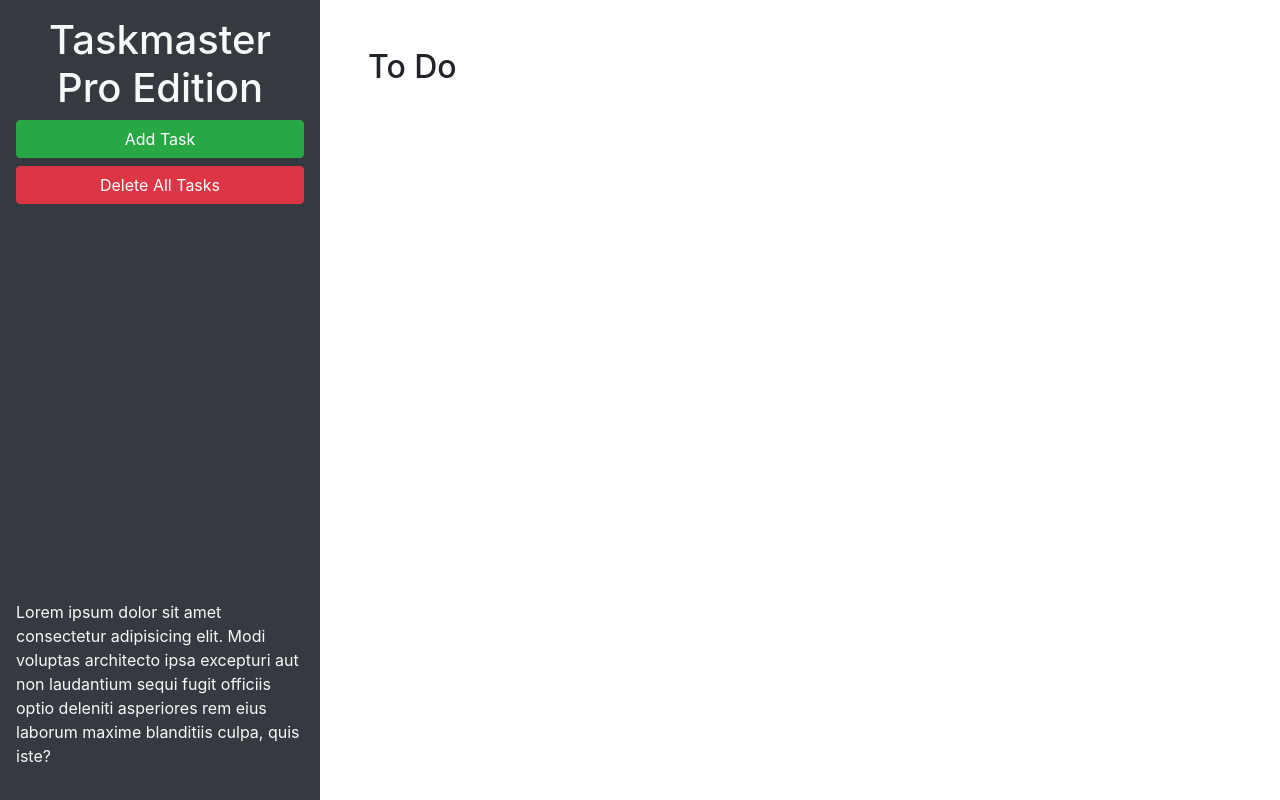
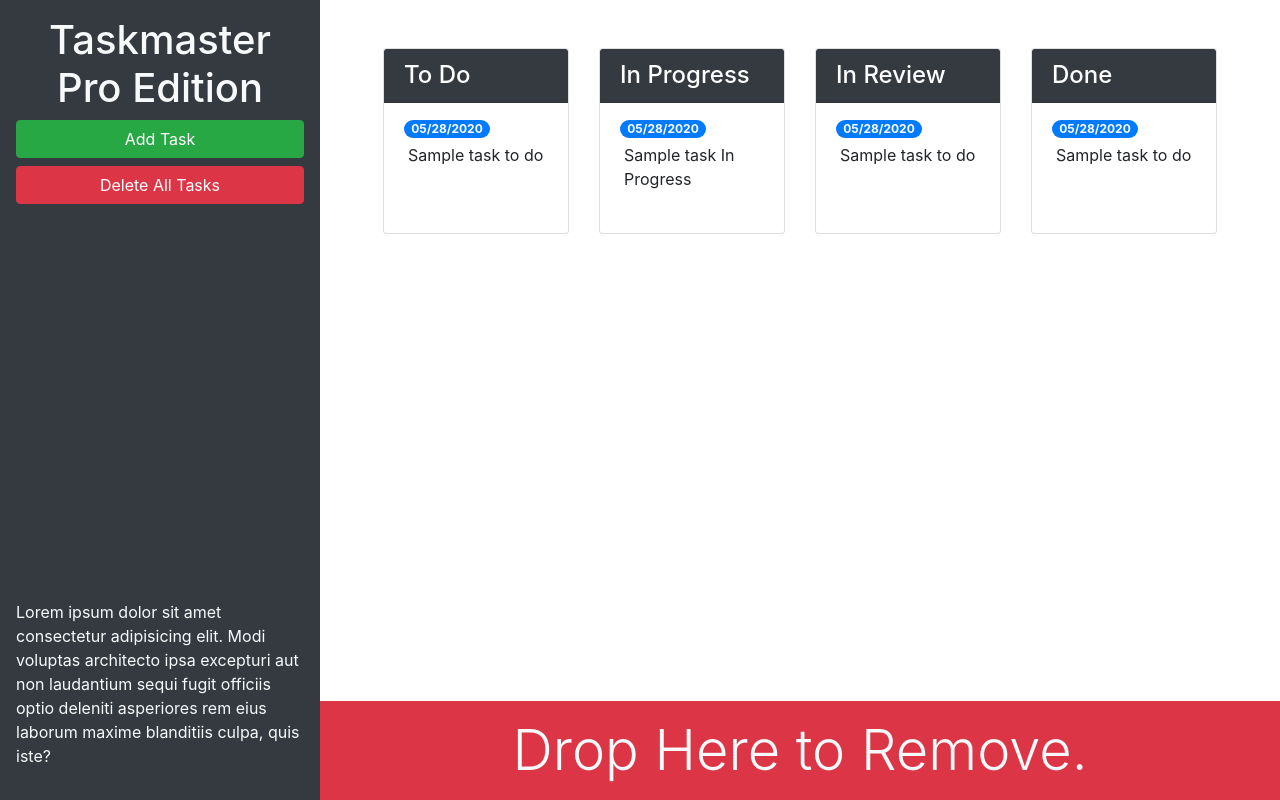
Before and after one commit to ajureel/taskmaster-pro, a plain HTML site: page index.html in a window 1280 px wide. Drawn offline with nearby package versions, Linux system fonts and the light colour scheme.

Commit message:
added columns and bootstrap formatting

```diff
--- a/index.html
+++ b/index.html
@@ -13,20 +13,83 @@
 <body>
 
   <div class="row min-vh-100 no-gutters">
-    <header class="col-12 col-lg-3 bg-dark text-light d-flex flex-column p-4 p-lg-3">
+    <header class="col-12 col-lg-3 bg-dark text-light sticky-top d-flex flex-column p-4 p-lg-3">
       <h1 class="text-center">Taskmaster Pro Edition</h1>
       <button id="create-task" class="btn btn-block btn-success" data-toggle="modal" data-target="#task-form-modal">Add
         Task</button>
       <button id="remove-tasks" class="btn btn-block btn-danger">Delete All Tasks</button>
-      <p class="mt-auto">Lorem ipsum dolor sit amet consectetur adipisicing elit. Modi voluptas architecto ipsa
+      <p class="mt-auto d-none d-lg-block">Lorem ipsum dolor sit amet consectetur adipisicing elit. Modi voluptas architecto ipsa
         excepturi aut non
         laudantium sequi fugit officiis optio deleniti asperiores rem eius laborum maxime blanditiis culpa, quis iste?
       </p>
     </header>
-    <main class="col-12 col-lg-9">
-      <div class="m-5">
-        <h2>To Do</h2>
-        <ul id="list-toDo" class="list-group"> </ul>
+    <main class="col-12 col-lg-9 d-flex flex-column">
+      <div class="m-5 row justify-content-around">
+        <!-- todo start -->
+        <div class="col-12 col-md-6 col-xl-3 mb-3">
+          <div class="card">
+            <h4 class="card-header bg-dark text-white">
+              To Do
+            </h4>
+            <ul id="list-toDo" class="list-group list-group-flush">
+              <li class="list-group-item">
+                <span class="badge badge-primary badge-pill">05/28/2020</span>
+                <p class="m-1">Sample task to do</p>
+              </li>
+            </ul>
+          </div>
+        </div>
+        <!-- todo end -->
+        <!-- in progress start -->
+        <div class="col-12 col-md-6 col-xl-3 mb-3">
+          <div class="card">
+            <h4 class="card-header bg-dark text-white">
+              In Progress
+            </h4>
+            <ul id="list-inProgress" class="list-group list-group-flush">
+              <li class="list-group-item">
+                <span class="badge badge-primary badge-pill">05/28/2020</span>
+                <p class="m-1">Sample task In Progress</p>
+              </li>
+            </ul>
+          </div>
+        </div>
+        <!-- in progress end -->
+        <!-- in review start -->
+        <div class="col-12 col-md-6 col-xl-3 mb-3">
+          <div class="card">
+            <h4 class="card-header bg-dark text-white">
+              In Review
+            </h4>
+            <ul id="list-inReview" class="list-group list-group-flush">
+              <li class="list-group-item">
+                <span class="badge badge-primary badge-pill">05/28/2020</span>
+                <p class="m-1">Sample task to do</p>
+              </li>
+            </ul>
+          </div>
+        </div>
+        <!-- in review end -->
+        <!-- done start -->
+        <div class="col-12 col-md-6 col-xl-3 mb-3">
+          <div class="card">
+            <h4 class="card-header bg-dark text-white">
+              Done
+            </h4>
+            <ul id="list-done" class="list-group list-group-flush">
+              <li class="list-group-item">
+                <span class="badge badge-primary badge-pill">05/28/2020</span>
+                <p class="m-1">Sample task to do</p>
+              </li>
+            </ul>
+          </div>
+        </div>
+        <!-- done end -->
+      </div>
+      <div id="trash" class="mt-auto">
+        <div class="mt-auto w-100 bg-danger p-3 text-center text-light display-4">
+          Drop Here to Remove.
+        </div>
       </div>
     </main>
   </div>
@@ -46,11 +109,11 @@
           <form>
             <div class="form-group">
               <label for="modalTaskDescription">Task description</label>
-              <textarea id="modalTaskDescription" rows="3"></textarea>
+              <textarea id="modalTaskDescription" rows="3" class="form-control"></textarea>
             </div>
             <div class="form-group">
               <label for="modalDueDate">Due date</label>
-              <input type="text" id="modalDueDate" placeholder="mm/dd/yyyy" autocomplete="off" />
+              <input type="text" class="form-control" id="modalDueDate" placeholder="mm/dd/yyyy" autocomplete="off" />
             </div>
           </form>
         </div>
```
